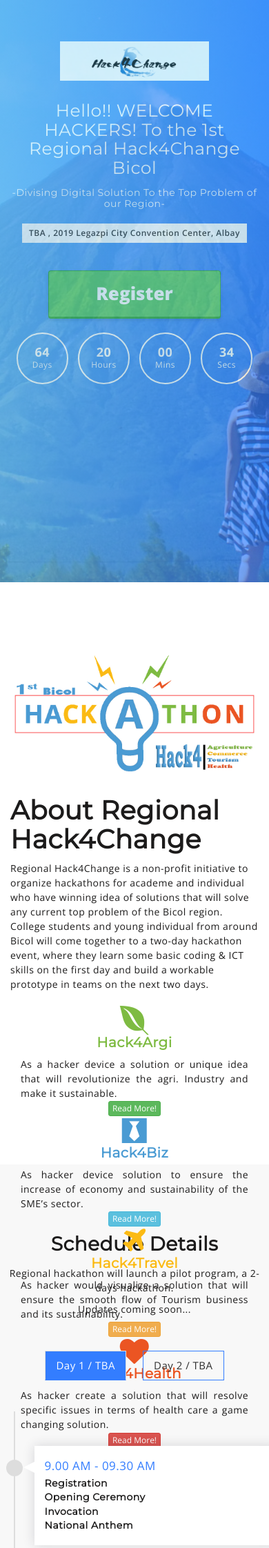
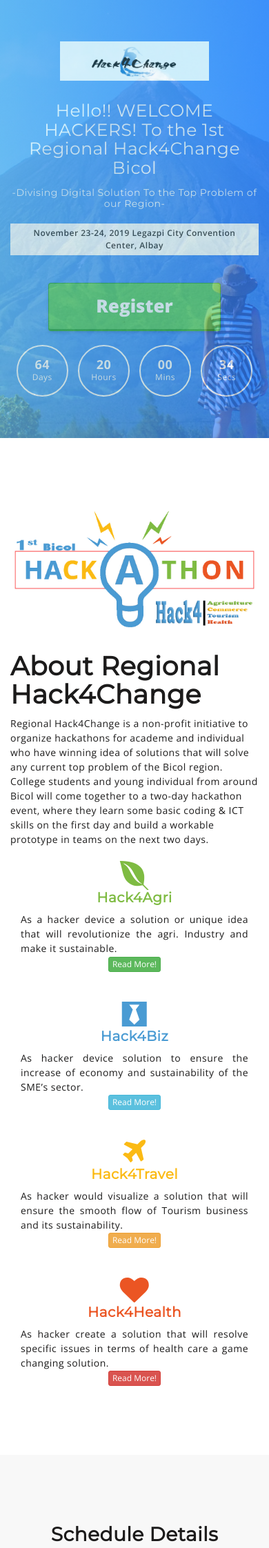
Before and after one commit to Geek2017/hc4_site, a PHP site: page / in a window 390 px wide. Shown: the top 2244 px of the page at 69% size. Run offline with PHP 8.4, Linux system fonts and the light colour scheme; some libraries are stand-ins or nearby versions.

Commit message:
responsiveness fixed

```diff
--- a/index.html
+++ b/index.html
@@ -125,7 +125,7 @@
 
 							<h1>Hello!! WELCOME HACKERS! To the 1st Regional Hack4Change Bicol</h1>
 							<h2>-Divising Digital Solution To the Top Problem of our Region-</h2>
-							<p class="mu-event-date-line">TBA , 2019 Legazpi City Convention Center, Albay</p><br>
+							<p class="mu-event-date-line">November 23-24, 2019 Legazpi City Convention Center, Albay</p><br>
 
 							<button class="btn btn-primary btn-modal " data-toggle="modal" data-target="#fsModal">
 								Register
@@ -247,7 +247,7 @@
 									<i class="fa fa-envira fa-3x" aria-hidden="true" style="color:#7ebb42;"></i>
 
 									<div class="title">
-										<h4 style="color:#7ebb42;">Hack4Argi</h4>
+										<h4 style="color:#7ebb42;">Hack4Agri</h4>
 									</div>
 
 									<div class="text">
@@ -258,7 +258,7 @@
 									</div>
 
 									<button type="button" class="btn btn-success btn-xs" data-toggle="modal"
-										data-target="#agri">Read More!</button>
+										data-target="#agri">Read More!</button><br>
 
 								</div>
 								<div class="modal fade" id="agri" role="dialog">
@@ -420,7 +420,7 @@
 							</div>
 							<div class="col-lg-3 col-md-3 col-sm-3 col-xs-12">
 
-								<div class="box-part text-center">
+								<div class="box-part-last text-center">
 
 									<i class="fa fa-heart fa-3x" aria-hidden="true" style="color:#eb5523;"></i>
 
@@ -521,10 +521,10 @@
 							<div class="mu-schedule-content-area">
 								<ul class="nav nav-tabs mu-schedule-menu" role="tablist">
 									<li role="presentation" class="active"><a href="#first-day"
-											aria-controls="first-day" role="tab" data-toggle="tab">Day 1 / TBA</a>
+											aria-controls="first-day" role="tab" data-toggle="tab">Day 1 / November 23, 2019</a>
 									</li>
 									<li role="presentation"><a href="#second-day" aria-controls="second-day" role="tab"
-											data-toggle="tab">Day 2 / TBA</a></li>
+											data-toggle="tab">Day 2 / November 24, 2019</a></li>
 
 
 								</ul>
@@ -642,7 +642,7 @@
 													<img src="assets/images/9.png" alt="event speaker">
 													<p class="mu-event-time">&nbsp;</p>
 													<h3>Version Control Part 2</h3>
-													<h3>Prince Mauro Ang PM</h3>
+													<h3>Prince Mauro Ang</h3>
 													<span>Software Engineer: Pacific Blue IT</span>
 												</div>
 											</li>
--- a/style.css
+++ b/style.css
@@ -255,7 +255,7 @@ button:focus {
 	float: left;
 	opacity: 0.7;
 	width: 100%;
-	height: 100vh;
+	height: 100;
 
 }
 
@@ -353,6 +353,7 @@ button:focus {
 	float: left;
 	width: 100%;
 	text-align: center;
+	position: inherit;
 }
 
 .mu-event-counter-block {
@@ -420,13 +421,12 @@ button:focus {
 /* ABOUT US */
 /*--------------------*/
 
-
 #mu-about {
 	background-color: #fff;
-	display: inline;
-	float: left;
-	width: 100%;
-	height: 100vh;
+	display: block;
+	float: left;
+	width: 100%;
+	height: 100;
 }
 
 .mu-about-area {
@@ -593,7 +593,7 @@ button:focus {
 
 #mu-schedule {
 	background-color: #f8f8f8;
-	display: inline;
+	display: block;
 	float: left;
 	width: 100%;
 }
@@ -1377,7 +1377,9 @@ button:focus {
 	transition: all 0.5s;
 }
 
-
+.box-part.text-center{
+	margin-bottom: 40px;
+}
 
 /*--------------------*/
 /* RESPONSIVE STYLE */
@@ -1533,6 +1535,9 @@ button:focus {
 
 	.mu-single-price {
 		margin-bottom: 30px;
+	}
+	.mu-speakers-area{
+		display: inline-block;
 	}
 
 
@@ -1709,8 +1714,7 @@ button:focus {
 	.mu-event-timeline ul li .mu-single-event,
 	.mu-event-timeline ul li:nth-child(2n+1) .mu-single-event,
 	.mu-event-timeline ul li:nth-child(2n) .mu-single-event {
-		left: 30px;
-		width: 350px;
+		width: 290px;
 	}
 
 	.mu-event-timeline ul li .mu-single-event h3 {
@@ -1736,7 +1740,20 @@ button:focus {
 
 
 @media (max-width: 360px) {
-
+	.box-part{
+		display: inline-block;
+	}
+	.text-center{
+
+	}
+	.mu-schedule-area{
+		display: inline-block;
+		clear: both;
+
+	}
+	.div{
+		clear: both;
+	}
 	.mu-logo img {
 		width: 120px;
 	}
```
